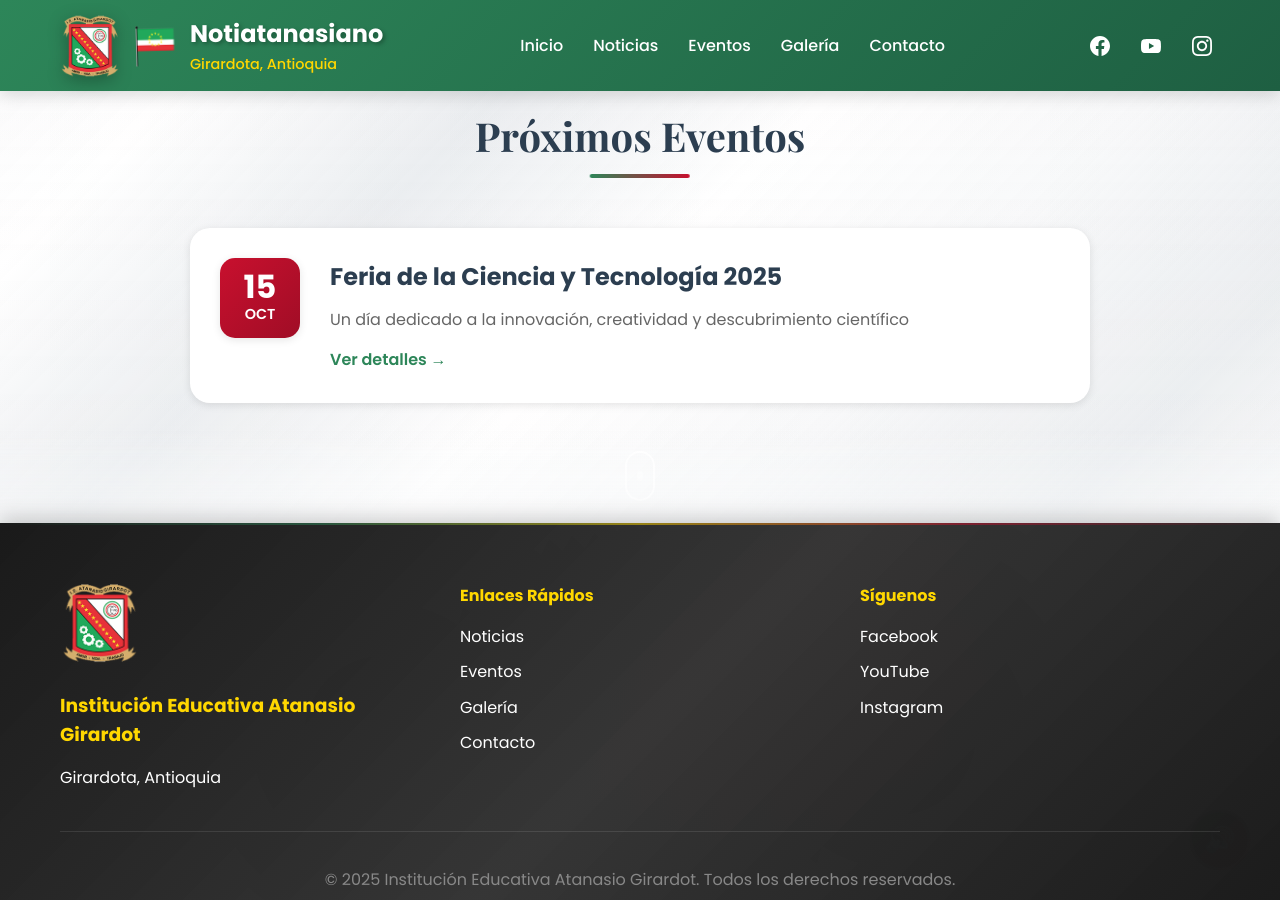
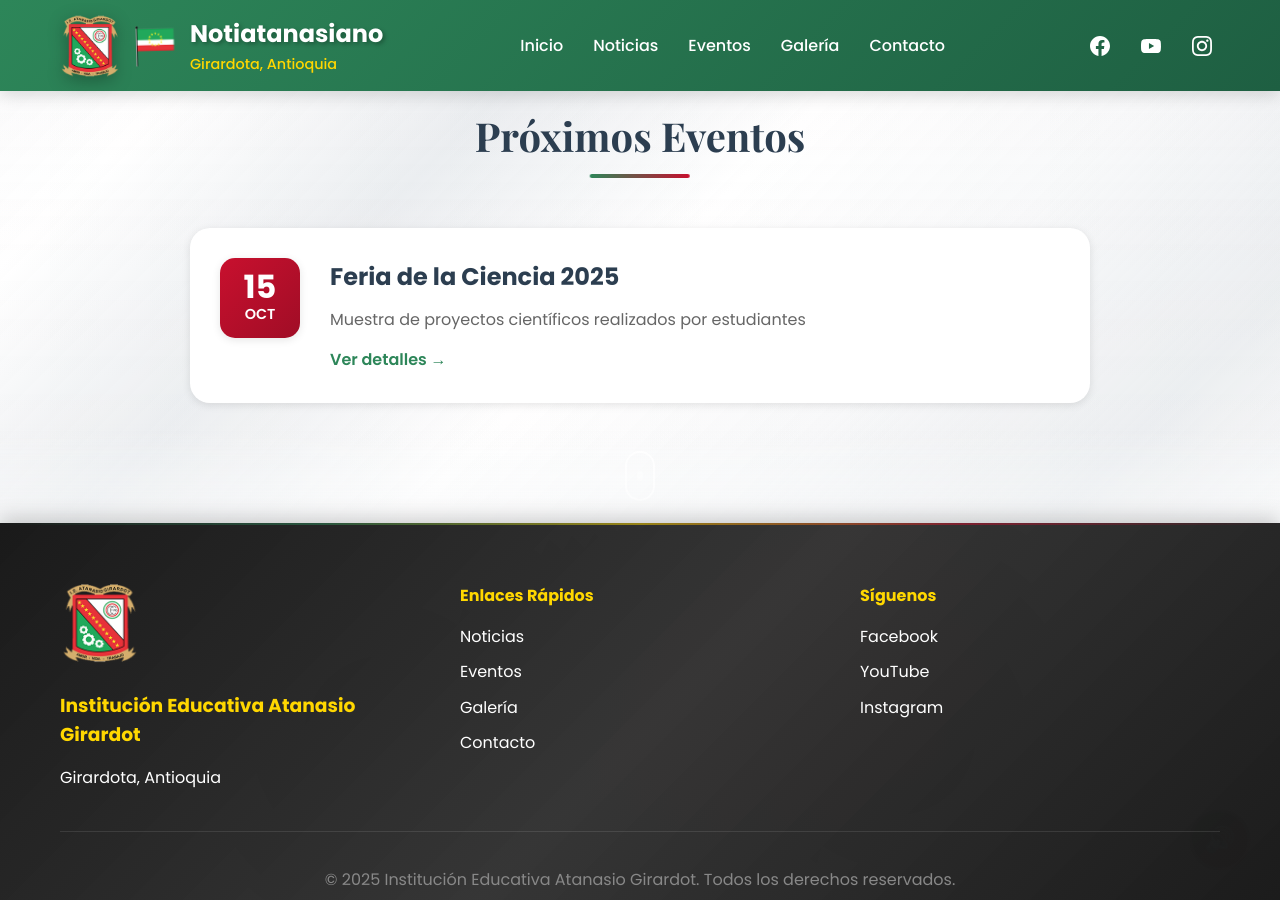
Before and after one commit to JUSATA/notiatanasiano, a Jekyll site: the page built from index.html, in a window 1280 px wide and 900 px high, scrolled down 2760 px. Built offline with Jekyll 4.4.1, drawn with Linux system fonts in a browser that asks for light colours; the list of posts is cut into pages by our own code; some of the changed lines change nothing that is shown.

Commit message:
Primer commit - Periódico Digital

```diff
--- a/_eventos/2025-10-15-feria-ciencia.md
+++ b/_eventos/2025-10-15-feria-ciencia.md
@@ -1,157 +1,264 @@
 ---
 layout: evento
-title: "Feria de la Ciencia y Tecnología 2025"
+title: "Feria de la Ciencia 2025"
 date: 2025-10-15
-location: "Auditorio Principal - IE Atanasio Girardot"
 time: "8:00 AM - 4:00 PM"
+location: "Auditorio Principal"
 organizer: "Departamento de Ciencias"
-image: "/assets/images/eventos/feria-ciencia.jpg"
-description: "Un día dedicado a la innovación, creatividad y descubrimiento científico"
-registro: "https://forms.google.com/TU_FORMULARIO"
-registro_info: "¡Inscribe tu proyecto científico! Cupos limitados disponibles."
+image: "https://images.unsplash.com/photo-1451187580459-43490279c0fa?w=800"
+description: "Muestra de proyectos científicos realizados por estudiantes"
+registro: "#"
+registro_info: "Entrada libre para toda la comunidad educativa"
 ---
 
-## ¡Prepárate para un Día Lleno de Ciencia!
+La **Feria de la Ciencia 2025** es el evento más esperado del año, donde nuestros estudiantes presentan sus proyectos de investigación científica.
 
-La **Feria de la Ciencia y Tecnología 2025** es el evento más esperado del año académico. Durante esta jornada, nuestros estudiantes tendrán la oportunidad de presentar sus proyectos innovadores y demostrar todo lo que han aprendido.
+## Categorías de Proyectos
 
-### 🎯 Objetivos del Evento
+- 🔬 **Biología:** Ecosistemas y biodiversidad
+- ⚗️ **Química:** Reacciones y compuestos
+- ⚡ **Física:** Energía y movimiento
+- 💻 **Tecnología:** Robótica e innovación
 
-- Fomentar el interés por las ciencias y la tecnología
-- Desarrollar habilidades de investigación y presentación
-- Promover el trabajo en equipo y la creatividad
-- Conectar el aprendizaje teórico con aplicaciones prácticas
+## Horario del Evento
 
-## 📋 Programación del Día
+- **8:00 AM:** Inauguración y palabras de bienvenida
+- **9:00 AM - 12:00 PM:** Presentaciones de proyectos
+- **12:00 PM - 1:00 PM:** Receso y almuerzo
+- **1:00 PM - 3:30 PM:** Continuación de presentaciones
+- **3:30 PM:** Premiación a los mejores proyectos
 
-### Mañana (8:00 AM - 12:00 PM)
+## Premios
 
-**8:00 - 8:30 AM:** Registro y bienvenida
-- Acreditación de participantes
-- Entrega de material informativo
-- Instalación de stands
+Los tres mejores proyectos de cada categoría recibirán:
+- 🥇 Medalla de oro y certificado
+- 🥈 Medalla de plata y certificado
+- 🥉 Medalla de bronce y certificado
 
-**8:30 - 9:00 AM:** Ceremonia de apertura
-- Palabras del rector
-- Presentación de jurados
-- Himno institucional
+¡No te pierdas esta oportunidad de ver el talento científico de nuestros estudiantes!
+EOF
 
-**9:00 - 12:00 PM:** Primera ronda de presentaciones
-- Categoría: Ciencias Naturales
-- Categoría: Física y Química
-- Categoría: Matemáticas Aplicadas
-
-### Tarde (1:00 PM - 4:00 PM)
-
-**1:00 - 1:30 PM:** Almuerzo (incluido para participantes)
-
-**1:30 - 3:30 PM:** Segunda ronda de presentaciones
-- Categoría: Tecnología e Innovación
-- Categoría: Medio Ambiente
-- Categoría: Robótica
-
-**3:30 - 4:00 PM:** Ceremonia de premiación
-- Anuncio de ganadores
-- Entrega de reconocimientos
-- Palabras de cierre
-
-## 🏆 Categorías de Participación
-
-### 1. Ciencias Naturales
-Proyectos relacionados con biología, ecología, botánica y zoología.
-
-### 2. Física y Química
-Experimentos y demostraciones de principios físicos y químicos.
-
-### 3. Matemáticas Aplicadas
-Modelos matemáticos, estadística y aplicaciones prácticas.
-
-### 4. Tecnología e Innovación
-Desarrollo de aplicaciones, software y soluciones tecnológicas.
-
-### 5. Medio Ambiente
-Proyectos de sostenibilidad, reciclaje y cuidado ambiental.
-
-### 6. Robótica
-Construcción y programación de robots y sistemas automatizados.
-
-## 🎁 Premios y Reconocimientos
-
-Los proyectos destacados recibirán:
-
-- **Primer Lugar:** Medalla de oro, certificado y kit científico
-- **Segundo Lugar:** Medalla de plata, certificado y material educativo
-- **Tercer Lugar:** Medalla de bronce y certificado
-- **Menciones Especiales:** Por creatividad, innovación y presentación
-
-Además, los tres primeros puestos de cada categoría representarán a la institución en la **Feria Departamental de Ciencias**.
-
-## 👥 Requisitos de Participación
-
-Para participar en la feria, los estudiantes deben:
-
-1. Formar equipos de 2 a 4 integrantes
-2. Tener un docente asesor
-3. Registrar su proyecto antes del 10 de octubre
-4. Presentar un informe escrito de su investigación
-5. Preparar un stand o presentación visual
-6. Estar disponibles durante todo el evento
-
-## 📝 Criterios de Evaluación
-
-Los proyectos serán evaluados según:
-
-- **Originalidad e Innovación (25%):** ¿Qué tan original es la idea?
-- **Metodología Científica (25%):** ¿Siguió el método científico?
-- **Presentación (20%):** ¿Qué tan clara es la explicación?
-- **Aplicabilidad (15%):** ¿Tiene aplicaciones prácticas?
-- **Trabajo en Equipo (15%):** ¿Cómo trabajó el equipo?
-
-## 🌟 Jurados Invitados
-
-Contaremos con la presencia de:
-
-- **Dra. María Fernanda López** - Bióloga, Universidad de Antioquia
-- **Ing. Carlos Ramírez** - Ingeniero de Sistemas, empresa local
-- **Prof. Juan Gómez** - Docente de Física, colegio invitado
-- **Ing. Ana Martínez** - Ingeniera Ambiental
-
-## 📸 Cobertura del Evento
-
-El evento será cubierto por:
-
-- Equipo de comunicaciones de la institución
-- Medios locales de Girardota
-- Transmisión en vivo por nuestras redes sociales
-
-## 🎉 Actividades Complementarias
-
-Además de las presentaciones, habrá:
-
-- Talleres de robótica para visitantes
-- Demostraciones científicas interactivas
-- Zona de experimentos para niños
-- Stand de universidades locales
-- Refrigerios y zona de descanso
-
-## 💡 Consejos para los Participantes
-
-1. **Practica tu presentación** varias veces antes del evento
-2. **Prepara material visual** atractivo y claro
-3. **Anticipa preguntas** que puedan hacer los jurados
-4. **Llega temprano** para instalar tu stand
-5. **Mantén una actitud positiva** y profesional
-
-## 📞 Información de Contacto
-
-Para más información sobre la feria:
-
-- **Correo:** ciencias@ieatanasiogirardot.edu.co
-- **Teléfono:** (604) 123-4567
-- **Coordinador:** Prof. Luis Alberto Pérez
-
+# Evento 2: Olimpiadas Deportivas
+cat > _eventos/olimpiadas-deportivas.md << 'EOF'
+---
+layout: evento
+title: "Olimpiadas Deportivas Institucionales"
+date: 2025-10-20
+time: "7:00 AM - 5:00 PM"
+location: "Polideportivo Municipal"
+organizer: "Departamento de Educación Física"
+image: "https://images.unsplash.com/photo-1461896836934-ffe607ba8211?w=800"
+description: "Competencia deportiva entre todos los grados de la institución"
 ---
 
-**¡No te pierdas esta oportunidad de mostrar tu talento científico!**
+Las **Olimpiadas Deportivas 2025** reunirán a estudiantes de todos los grados en una jornada llena de deporte, competencia sana y compañerismo.
 
-_"La ciencia es una forma de pensar mucho más que un cuerpo de conocimientos." - Carl Sagan_
+## Disciplinas Deportivas
+
+### Deportes de Equipo
+- ⚽ Fútbol (masculino y femenino)
+- 🏐 Voleibol
+- 🏀 Baloncesto
+- 🤾 Balonmano
+
+### Deportes Individuales
+- 🏃 Atletismo (100m, 200m, 400m)
+- 🤸 Gimnasia
+- 🏓 Tenis de mesa
+- ♟️ Ajedrez
+
+## Grupos de Competencia
+
+- **Grupo A:** Grados 6° y 7°
+- **Grupo B:** Grados 8° y 9°
+- **Grupo C:** Grados 10° y 11°
+
+## Premiación
+
+Se entregarán medallas y trofeos a los tres primeros lugares de cada categoría. Además, se reconocerá al curso con mejor espíritu deportivo.
+
+### Valores Olímpicos
+
+Este evento promueve:
+- 🤝 Trabajo en equipo
+- 💪 Superación personal
+- 🎯 Disciplina
+- ⚖️ Juego limpio
+
+¡Ven a animar a tu curso y disfruta de una jornada deportiva inolvidable!
+EOF
+
+# Evento 3: Festival Cultural
+cat > _eventos/festival-cultural.md << 'EOF'
+---
+layout: evento
+title: "Festival Cultural Atanasiano"
+date: 2025-11-05
+time: "2:00 PM - 6:00 PM"
+location: "Auditorio Principal y Patios"
+organizer: "Área de Artes"
+image: "https://images.unsplash.com/photo-1514306191717-452ec28c7814?w=800"
+description: "Celebración de la diversidad cultural con música, danza y teatro"
+registro: "#"
+---
+
+El **Festival Cultural Atanasiano** es una celebración de la diversidad y el talento artístico de nuestra comunidad educativa.
+
+## Programa del Festival
+
+### 2:00 PM - Inauguración
+Palabras de bienvenida y presentación del himno nacional
+
+### 2:30 PM - Danzas Folclóricas
+- Cumbia colombiana
+- Bambuco
+- Joropo
+- Mapalé
+- Danzas de la región andina
+
+### 3:30 PM - Música en Vivo
+- Banda estudiantil
+- Coro institucional
+- Solistas de diferentes géneros
+- Grupo de rock estudiantil
+
+### 4:30 PM - Teatro
+- Obra: "Raíces de nuestra tierra"
+- Sketches cómicos
+- Monólogos
+
+### 5:30 PM - Exposiciones
+- Arte plástico estudiantil
+- Fotografía
+- Artesanías
+- Gastronomía regional
+
+## Participación Abierta
+
+Invitamos a padres de familia y comunidad en general a disfrutar de este hermoso evento cultural.
+
+**Entrada libre** - No te lo pierdas
+EOF
+
+# Evento 4: Graduación
+cat > _eventos/ceremonia-graduacion.md << 'EOF'
+---
+layout: evento
+title: "Ceremonia de Graduación Promoción 2025"
+date: 2025-11-25
+time: "5:00 PM"
+location: "Teatro Municipal"
+organizer: "Rectoría"
+image: "https://images.unsplash.com/photo-1523050854058-8df90110c9f1?w=800"
+description: "Ceremonia de grado para estudiantes de undécimo"
+---
+
+La **Ceremonia de Graduación 2025** es el momento más importante del año, donde despediremos a nuestros bachilleres que inician una nueva etapa de sus vidas.
+
+## Orden de la Ceremonia
+
+### 5:00 PM - Entrada de Graduandos
+Los estudiantes harán su entrada solemne al teatro acompañados de música
+
+### 5:15 PM - Acto Protocolario
+- Himno nacional
+- Himno institucional
+- Palabras del rector
+- Palabras del personero estudiantil
+
+### 5:45 PM - Imposición de Becas
+Reconocimiento a los mejores bachilleres:
+- 🏆 Mejor ICFES
+- 📚 Mejor promedio académico
+- 🎭 Mejor en convivencia
+- 💡 Espíritu Atanasiano
+
+### 6:15 PM - Entrega de Diplomas
+Cada graduando recibirá su diploma de bachiller
+
+### 7:00 PM - Juramento
+Los graduandos pronunciarán el juramento de compromiso con la sociedad
+
+### 7:15 PM - Acto Simbólico
+- Cambio de borla
+- Lanzamiento de birretes
+- Foto oficial de promoción
+
+## Información Importante
+
+**Invitaciones:** Cada graduando tiene derecho a 4 invitaciones para familiares
+
+**Vestimenta:** Toga y birrete institucional (entregados previamente)
+
+**Ensayos:** Los ensayos se realizarán los días 20, 22 y 24 de noviembre
+
+¡Felicitaciones a la promoción 2025!
+EOF
+
+# Evento 5: Día de la Familia
+cat > _eventos/dia-familia.md << 'EOF'
+---
+layout: evento
+title: "Día de la Familia Atanasiana"
+date: 2025-10-28
+time: "9:00 AM - 3:00 PM"
+location: "Instalaciones de la Institución"
+organizer: "Coordinación Académica"
+image: "https://images.unsplash.com/photo-1511895426328-dc8714191300?w=800"
+description: "Jornada de integración para estudiantes y familias"
+---
+
+El **Día de la Familia Atanasiana** es una jornada especial dedicada a fortalecer los lazos entre la institución y las familias de nuestros estudiantes.
+
+## Actividades del Día
+
+### 9:00 AM - Bienvenida
+Recepción de familias con refrigerio de bienvenida
+
+### 9:30 AM - Integración por Grupos
+
+**Primaria:**
+- 🎨 Talleres de arte familiar
+- 🎮 Juegos tradicionales
+- 📚 Cuentacuentos
+
+**Bachillerato:**
+- ⚽ Torneo padres vs hijos
+- 🎭 Actividades teatrales
+- 🧩 Dinámicas de integración
+
+### 12:00 PM - Almuerzo Compartido
+Cada familia trae un plato típico para compartir (tipo picnic)
+
+### 1:00 PM - Show de Talentos Familiar
+Presentaciones artísticas de familias que deseen participar
+
+### 2:30 PM - Cierre y Sorteos
+Rifa de premios y agradecimientos
+
+## Objetivos
+
+- 👨‍👩‍👧‍👦 Fortalecer vínculos familiares
+- 🤝 Integrar familia-escuela
+- 🎉 Crear momentos memorables
+- 💬 Espacio de diálogo y convivencia
+
+## ¿Qué traer?
+
+- Manta o cobija para sentarse
+- Plato de comida para compartir
+- Protección solar
+- Actitud positiva y ganas de divertirse
+
+¡Los esperamos para compartir un día inolvidable!
+EOF
+
+echo "✅ ¡5 eventos de ejemplo creados exitosamente!"
+echo ""
+echo "Archivos creados en _eventos/:"
+ls -la _eventos/
+echo ""
+echo "Ahora ejecuta:"
+echo "  bundle exec jekyll serve"
+echo ""
+echo "Y visita: http://localhost:4000/notiatanasiano/"
```
